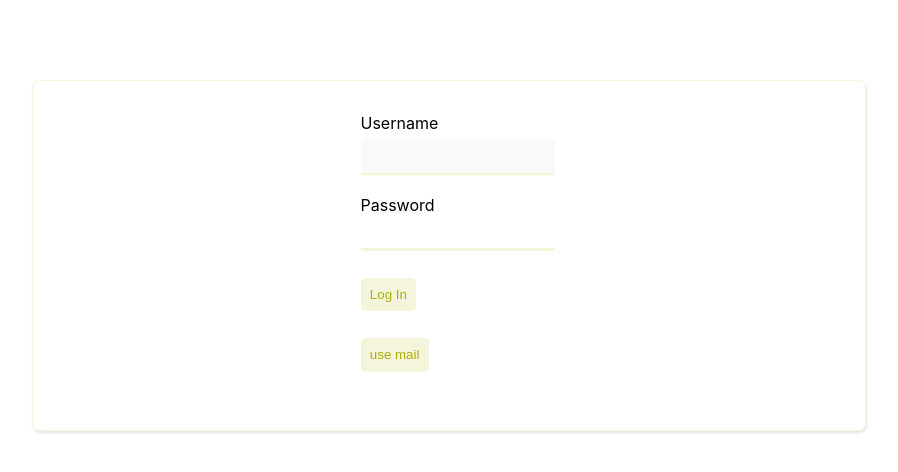
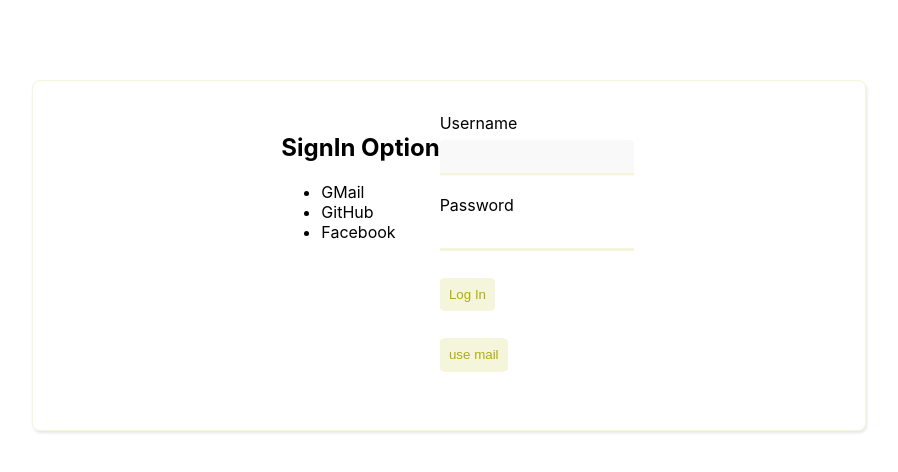
Before and after one commit to Tsirimaholy/firebase-auth, a React (Create React App) app: page /login in a window 1280 px wide. Shown: the top 472 px of the page, without its empty margins (191-1089 px from the left). Built offline with nearby package versions, Linux system fonts and the light colour scheme; no server answers.

Commit message:
style: added signIn option container

```diff
--- a/src/component/Form/Login.tsx
+++ b/src/component/Form/Login.tsx
@@ -34,11 +34,25 @@ const Login = () => {
     return (
         <div>
             <div className="form__container">
-                <form action="">
+                <div className="signin_option__container">
+                    <div className="signin_option__title">
+                        <h2>SignIn Option</h2>
+                    </div>
+                    <ul>
+                        <li className={"gmail"}>GMail</li>
+                        <li className={"github"}>GitHub</li>
+                        <li className={"facebook"}>Facebook</li>
+                    </ul>
+                </div>
+                <form action="" className="form">
                     <Input id="username" label="Username" type="text"/>
                     <Input id="password" label="Password" type="password"/>
-                    <input type="submit" value="Log In" style={{ marginRight: "2em"}}/>
-                    <input type="submit" onClick={() => signInWithGoogle()} disabled={authing} value={"use mail"}/>
+                    <input type="submit" value="Log In" style={{marginRight: "2em"}}/>
+                    {/*<strong >OR</strong>*/}
+                    <input type="submit"
+                           onClick={() => signInWithGoogle()}
+                           disabled={authing}
+                           value={"use mail"}/>
                 </form>
             </div>
         </div>
```
